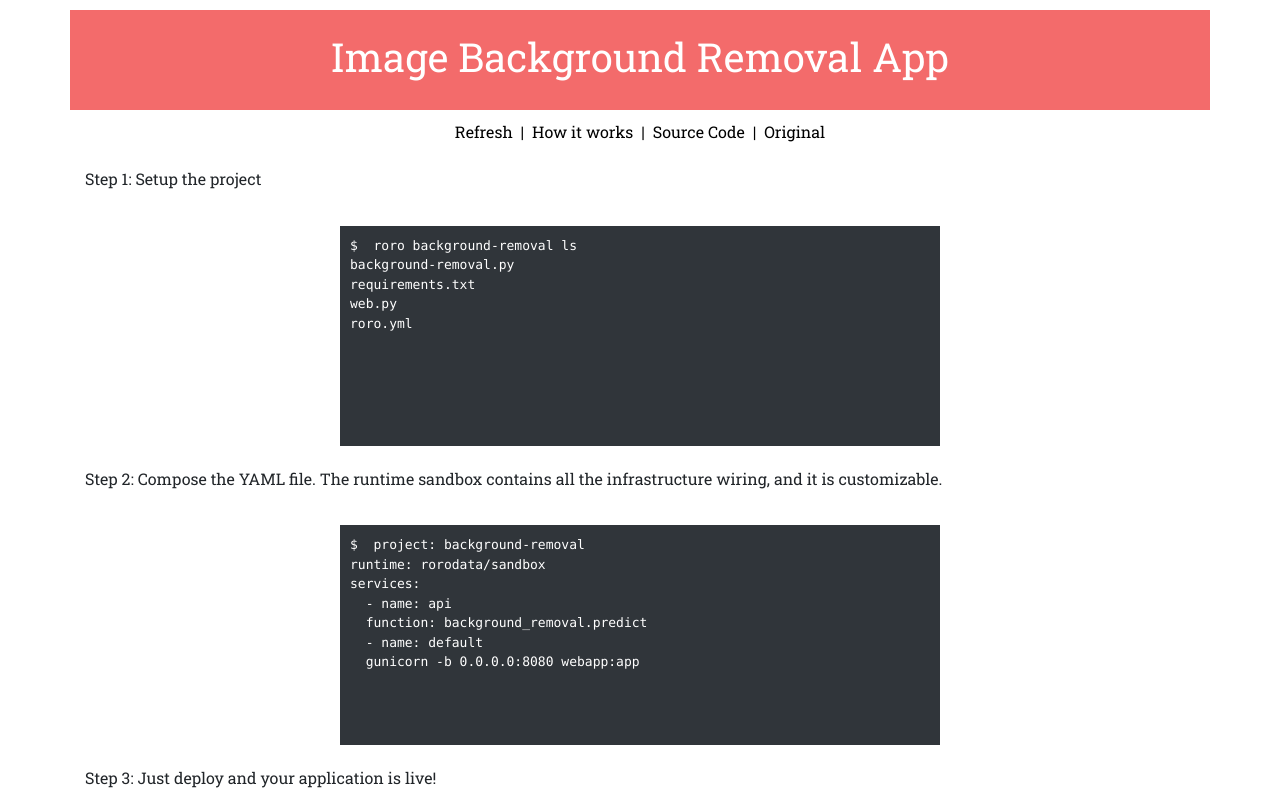
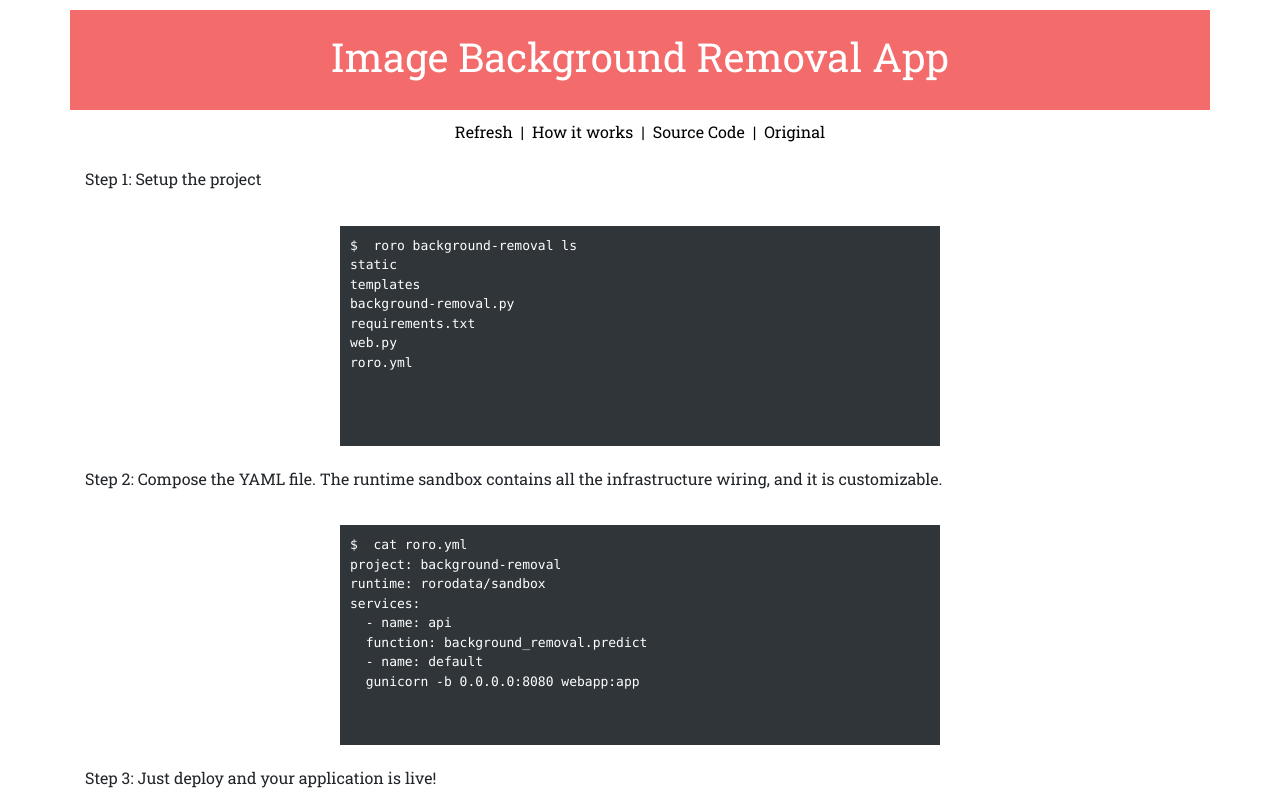
Before and after one commit to mideamon/back-removal, a Flask app: page /works in a window 1280 px wide. Shown: the top 792 px of the page. Run offline with Flask 2, Linux system fonts and the light colour scheme; some libraries are stand-ins or nearby versions.

Commit message:
Add files via upload
fixed works html

```diff
--- a/templates/works.html
+++ b/templates/works.html
@@ -11,6 +11,10 @@
 			<div class="history"></div>
 			$&nbsp;<span class="prompt"></span>
 			<span class="terminal-data">roro background-removal ls</span>
+			<br/>
+			<span class="terminal-data">static</span>
+			<br/>
+			<span class="terminal-data">templates</span>
 			<br/>
 			<span class="terminal-data">background-removal.py</span>
 			<br/>
@@ -29,6 +33,8 @@
 		<section class="terminal" >
 			<div class="history"></div>
 			$&nbsp;<span class="prompt"></span>
+			<span class="terminal-data">cat roro.yml</span>
+			<br/>
 			<span class="terminal-data">project: background-removal</span>
 			<br/>
 			<span class="terminal-data">runtime: rorodata/sandbox</span>
```
